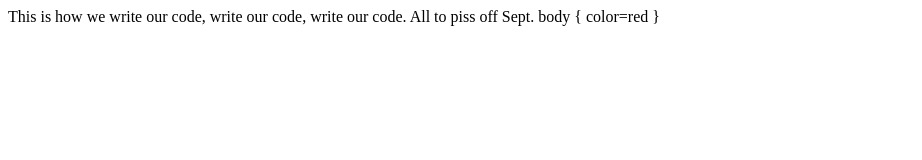
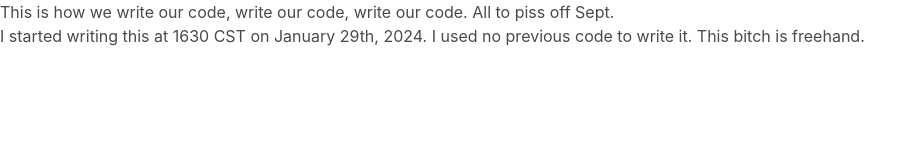
Before and after one commit to Axelpanic/makingfunofsept, a plain HTML site: page index.html in a window 1280 px wide. Shown: the whole page, without its empty margins (0-922 px from the left). Drawn offline with nearby package versions, Linux system fonts and the light colour scheme.

Commit message:
Update index.html

```diff
--- a/index.html
+++ b/index.html
@@ -1,11 +1,19 @@
+<!DOCTYPE HTML>
 <html>
+  <head>
+
+  </head>
+  <meta charset="UTF-8" />
+    <meta name="viewport" content="width=device-width, initial-scale=1">
+    <link rel="stylesheet" href="https://cdn.jsdelivr.net/npm/bulma@0.9.4/css/bulma.min.css">
+    <link rel="stylesheet" href="./Assets/style.css">
+    <title>Practical Joke</title>
   <body>
+    <div class="jokeone">
     This is how we write our code, write our code, write our code. All to piss off Sept.
+    </div>
+    <div class="joketwo">
+      I started writing this at 1630 CST on January 29th, 2024. I used no previous code to write it. This bitch is freehand.
+    </div>
   </body>
 </html>
-
-<css>
-  body {
-  color=red
-  }
-</css>
```
